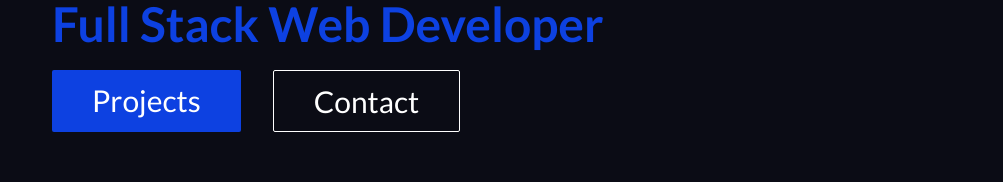
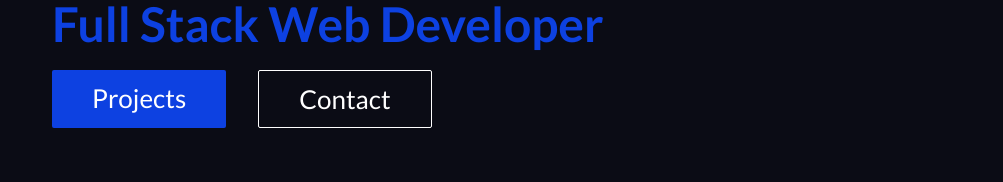
Before and after one commit to Ajoy10/portfolio, a React (Create React App) app in the folder portfolio/: page / in a window 1280 px wide. Shown: the part 303-485 px from the top of the page, without its empty margins (133-1136 px from the left). Built offline with nearby package versions, Linux system fonts and the light colour scheme; some icons are missing.

Commit message:
Changed cta button font size

```diff
--- a/portfolio/src/sections/Hero/style.scss
+++ b/portfolio/src/sections/Hero/style.scss
@@ -43,7 +43,7 @@ main {
                 gap: 32px;
 
                 a.button {
-                    font-size: 30px;
+                    font-size: 26px;
 
                 }
 
```
